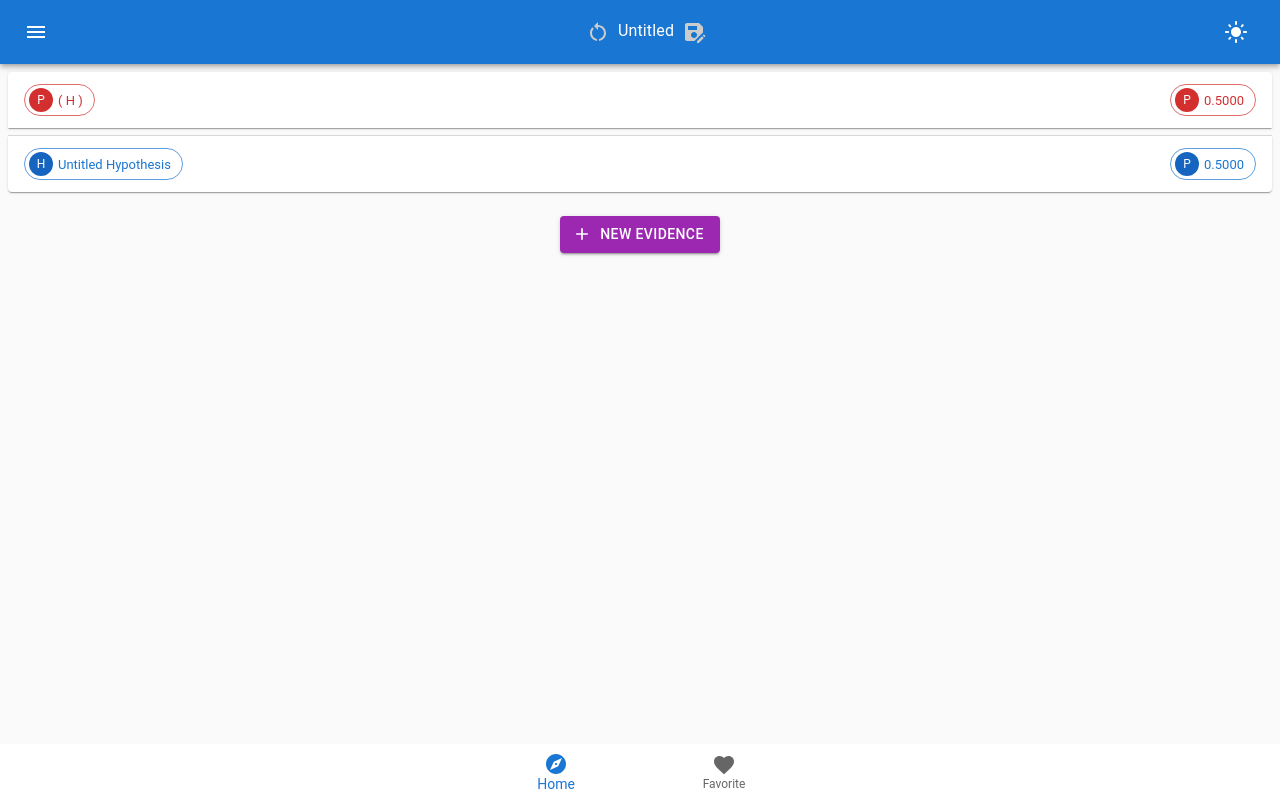
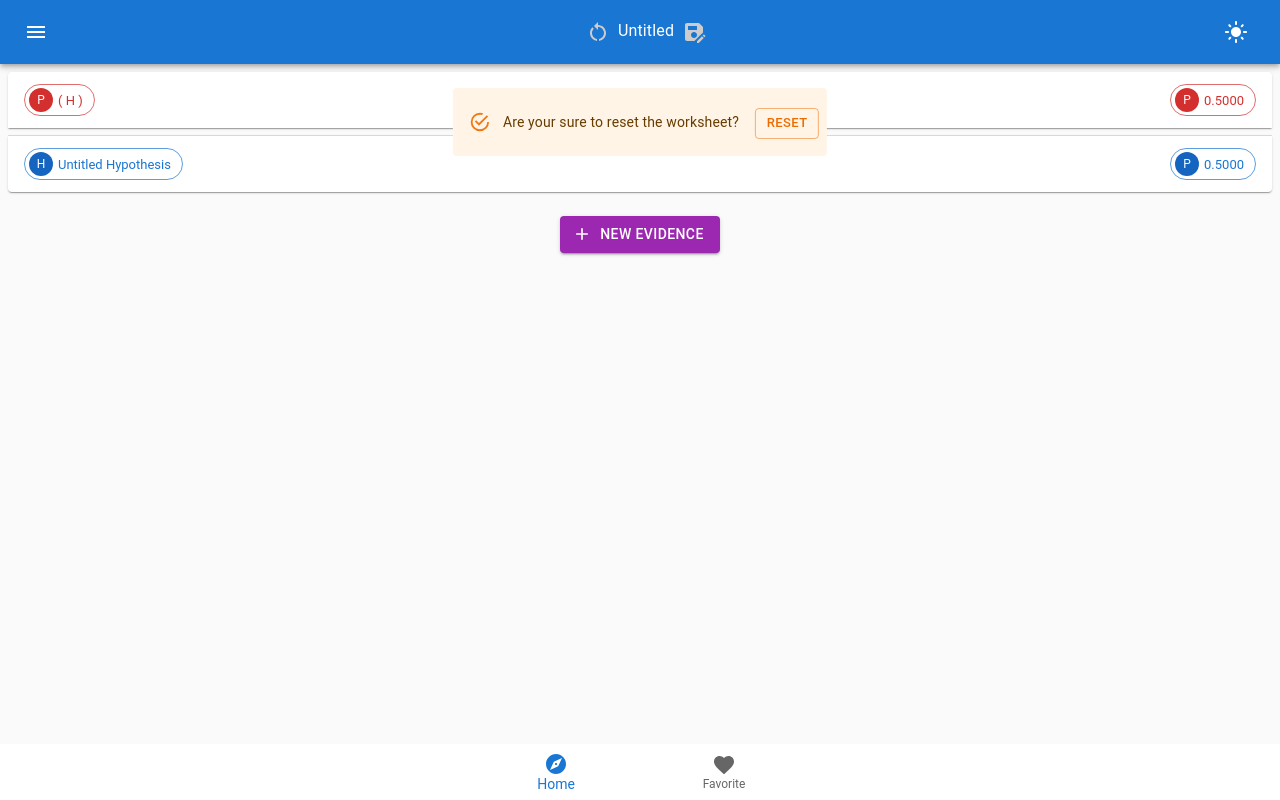
Before and after one commit to quantumsnowball/bayes-domain, a Next.js app: page / in a window 1280 px wide. Both pictures are taken after a click on the button 597 px from the left and 32 px from the top of the page. Built offline with nearby package versions, Linux system fonts and the light colour scheme.

Commit message:
feat: confirmation prompt before reset

```diff
--- a/components/MenuBar/TitleSection/Toolbar/Alert.tsx
+++ b/components/MenuBar/TitleSection/Toolbar/Alert.tsx
@@ -2,6 +2,8 @@ import { Alert, Button, Snackbar } from "@mui/material";
 import { Dispatch, SetStateAction } from "react";
 import { useDispatch } from "react-redux";
 import { useSelector } from "react-redux";
+import { DEFAULT_CONTENT } from "../../../../constants/content";
+import { contentActions } from "../../../../redux/slices/contentSlice";
 import { favoriteActions } from "../../../../redux/slices/favoriteSlice";
 import { RootState } from "../../../../redux/store";
 import { Content } from "../../../../types";
@@ -37,6 +39,53 @@ export function SavedAlert({ savedAlertOpen, setSavedAlertOpen }: SavedAlertProp
   )
 }
 
+interface ResetAlertProps {
+  resetAlertOpen: boolean
+  setResetAlertOpen: Dispatch<SetStateAction<boolean>>
+}
+
+export function ResetAlert({
+  resetAlertOpen,
+  setResetAlertOpen,
+}: ResetAlertProps) {
+  const dispatch = useDispatch()
+  const setContent = (c: Content) => dispatch(contentActions.setContent(c))
+
+  return (
+    <Snackbar
+      anchorOrigin={{
+        vertical: 'top',
+        horizontal: 'center'
+      }}
+      autoHideDuration={20000}
+      open={resetAlertOpen}
+      onClose={() => setResetAlertOpen(false)}
+      sx={{ mt: 8 }}
+    >
+      <Alert
+        color='warning'
+        sx={{ py: 2, width: '100%' }}
+        onClick={() => setResetAlertOpen(false)}
+        action={
+          <Button
+            size='small'
+            color='warning'
+            variant='outlined'
+            onClick={e => {
+              setContent(DEFAULT_CONTENT)
+              setResetAlertOpen(false)
+              e.stopPropagation()
+            }}
+          >
+            Reset
+          </Button>
+        }
+      >
+        Are your sure to reset the worksheet?
+      </Alert>
+    </Snackbar>
+  )
+}
 
 interface OverwriteAlertProps {
   overwriteAlertOpen: boolean
--- a/components/MenuBar/TitleSection/Toolbar/index.tsx
+++ b/components/MenuBar/TitleSection/Toolbar/index.tsx
@@ -9,11 +9,9 @@ import { useDispatch, useSelector } from "react-redux"
 import { RootState } from "../../../../redux/store"
 import { useState } from "react"
 import EditDialog from "./EditDialog"
-import { ErrorAlert, OverwriteAlert, SavedAlert } from "./Alert"
+import { ErrorAlert, OverwriteAlert, ResetAlert, SavedAlert } from "./Alert"
 import { Content } from "../../../../types"
 import { favoriteActions } from "../../../../redux/slices/favoriteSlice"
-import { contentActions } from "../../../../redux/slices/contentSlice"
-import { DEFAULT_CONTENT } from "../../../../constants/content"
 
 
 export function Toolbar() {
@@ -21,13 +19,13 @@ export function Toolbar() {
   const title = useSelector((s: RootState) => s.content.title)
   const hypothesis = useSelector((s: RootState) => s.content.hypothesis)
   const evidence = useSelector((s: RootState) => s.content.evidence)
-  const setContent = (c: Content) => dispatch(contentActions.setContent(c))
   const [favorites, addFavorite] = [
     useSelector((s: RootState) => s.favorite.items),
     (c: Content) => dispatch(favoriteActions.setItem(c))
   ]
   const [editOpen, setEditOpen] = useState(false)
   const [savedAlertOpen, setSavedAlertOpen] = useState(false)
+  const [resetAlertOpen, setResetAlertOpen] = useState(false)
   const [overwriteAlertOpen, setOverwriteAlertOpen] = useState(false)
   const [titleErrorAlertOpen, setTitleErrorAlertOpen] = useState(false)
 
@@ -35,7 +33,7 @@ export function Toolbar() {
     <IconButton
       sx={{ color: '#ccc' }}
       aria-label='Reset WorkSpace'
-      onClick={() => setContent(DEFAULT_CONTENT)}
+      onClick={() => setResetAlertOpen(true)}
     >
       <RestartAltIcon />
     </IconButton>
@@ -76,6 +74,7 @@ export function Toolbar() {
       </Box>
       <EditDialog {...{ editOpen, setEditOpen }} />
       <SavedAlert {...{ savedAlertOpen, setSavedAlertOpen }} />
+      <ResetAlert {...{ resetAlertOpen, setResetAlertOpen }} />
       <OverwriteAlert {...{
         overwriteAlertOpen,
         setOverwriteAlertOpen,
```
